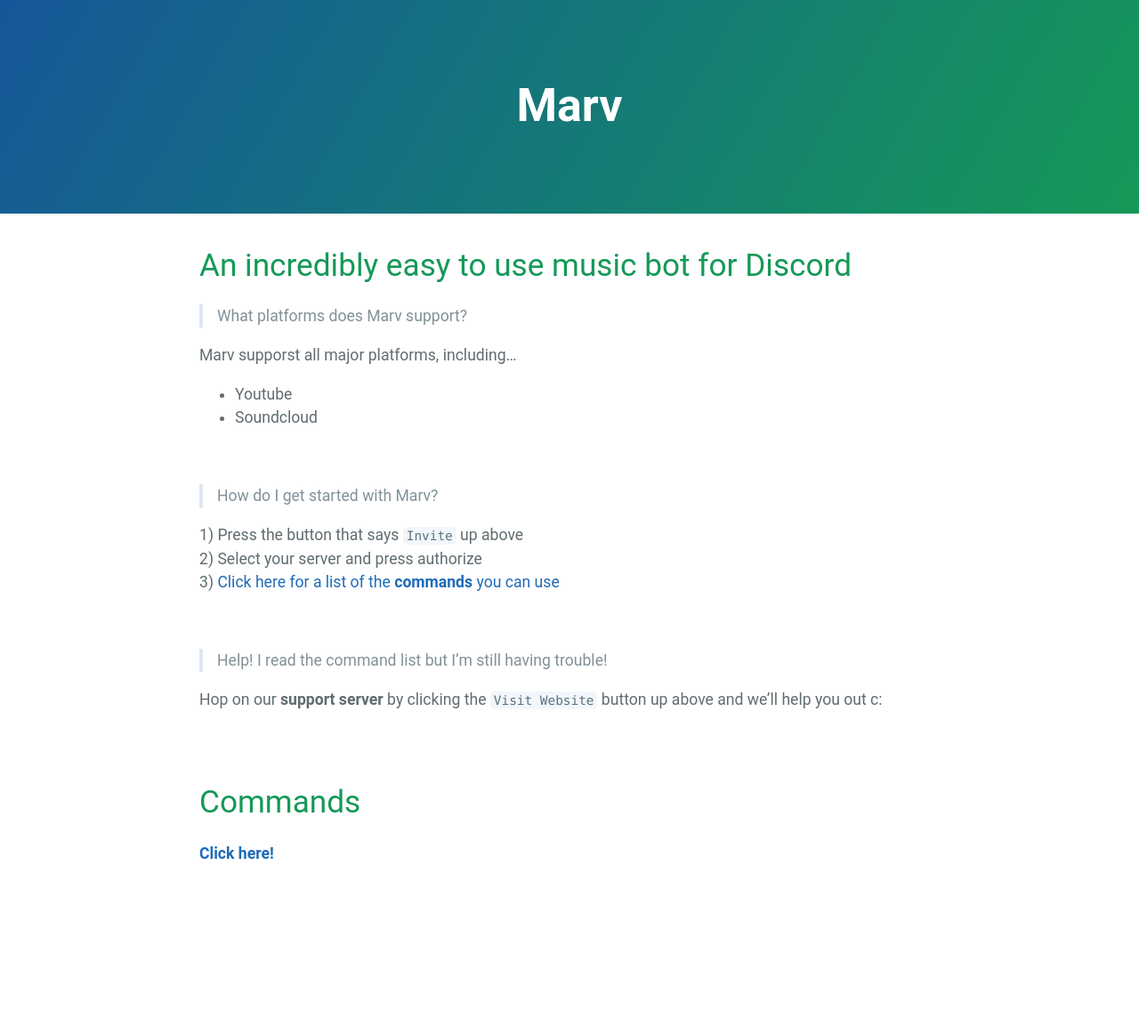
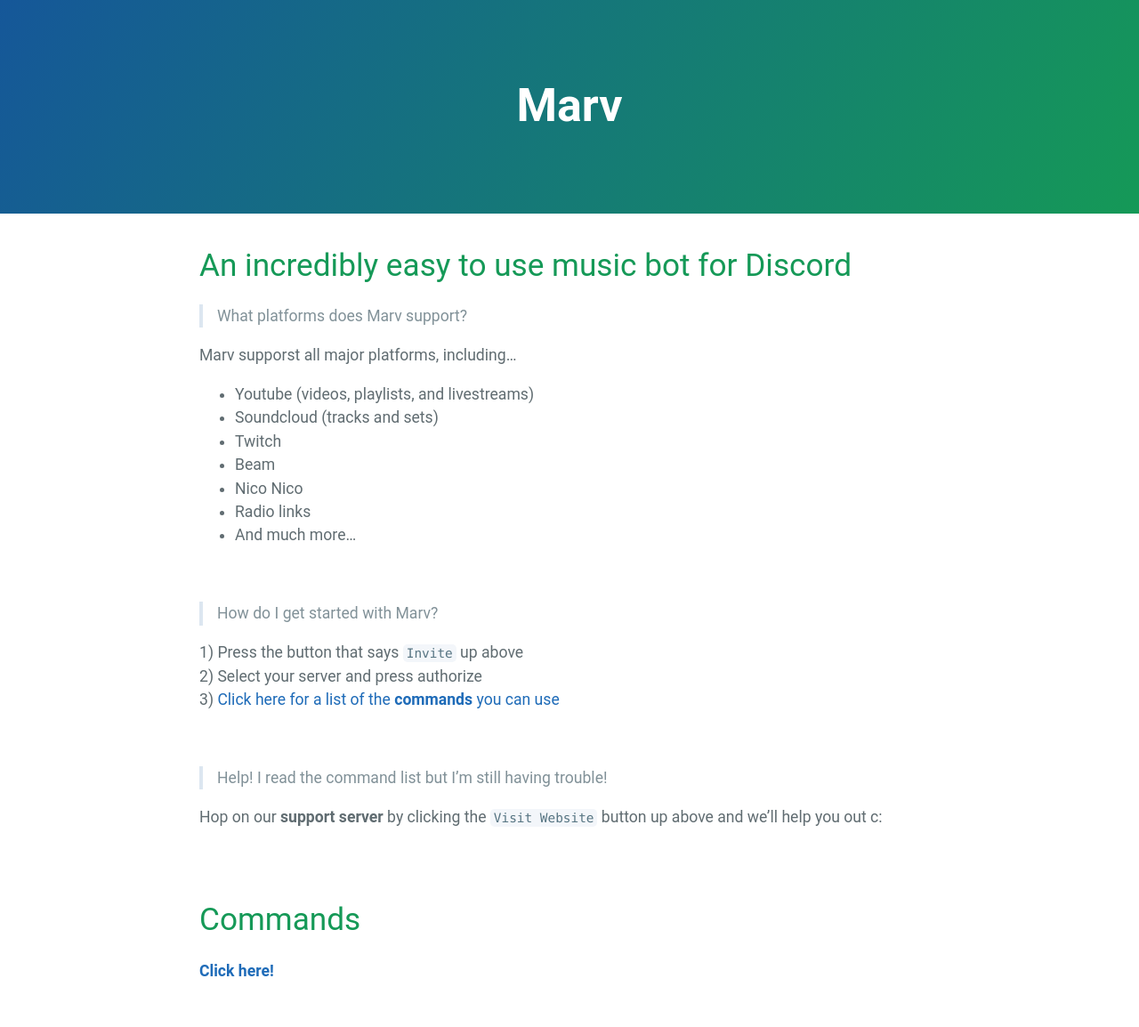
Before and after one commit to mymindishazel/marv-docs, a Jekyll site: the page built from dbots.md, in a window 1280 px wide. Shown: the whole page at 89% size. Built offline with Jekyll 4.4.1, drawn with Linux system fonts in a browser that asks for light colours; our own code applies the rules of GitHub Pages for plain Markdown files; before the commit the page ends 1022 px from its top, so only the background shows below that.

Commit message:
Update dbots.md

```diff
--- a/dbots.md
+++ b/dbots.md
@@ -3,8 +3,13 @@
 > What platforms does Marv support?
 
 Marv supporst all major platforms, including...
-- Youtube
-- Soundcloud
+- Youtube (videos, playlists, and livestreams)
+- Soundcloud (tracks and sets)
+- Twitch
+- Beam
+- Nico Nico
+- Radio links
+- And much more...
 
 <br>
 
```
